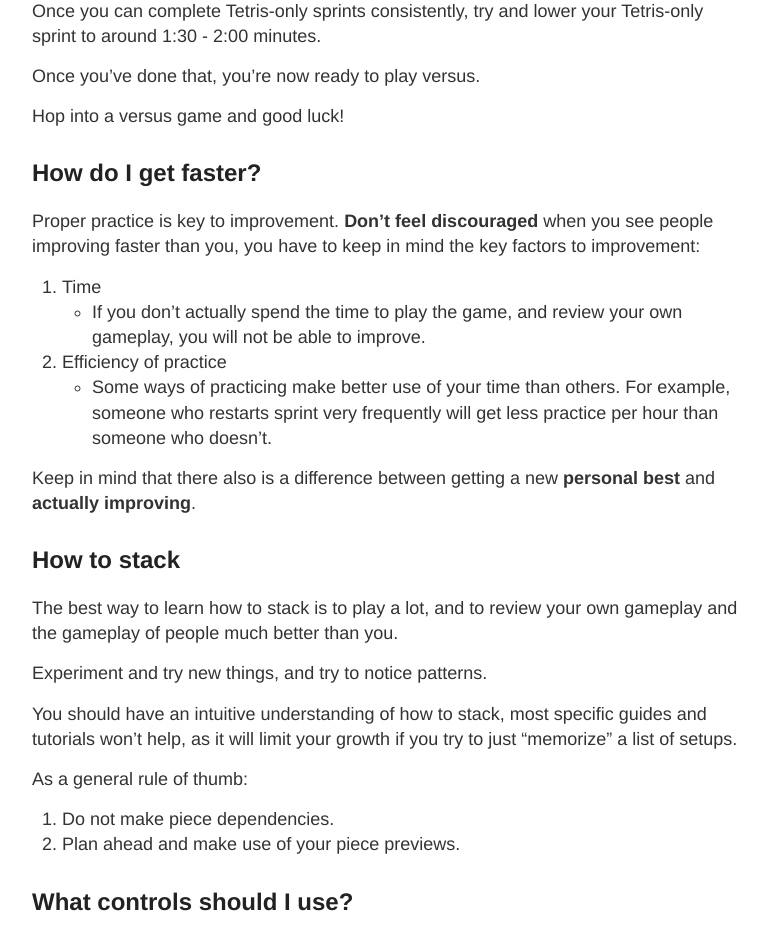
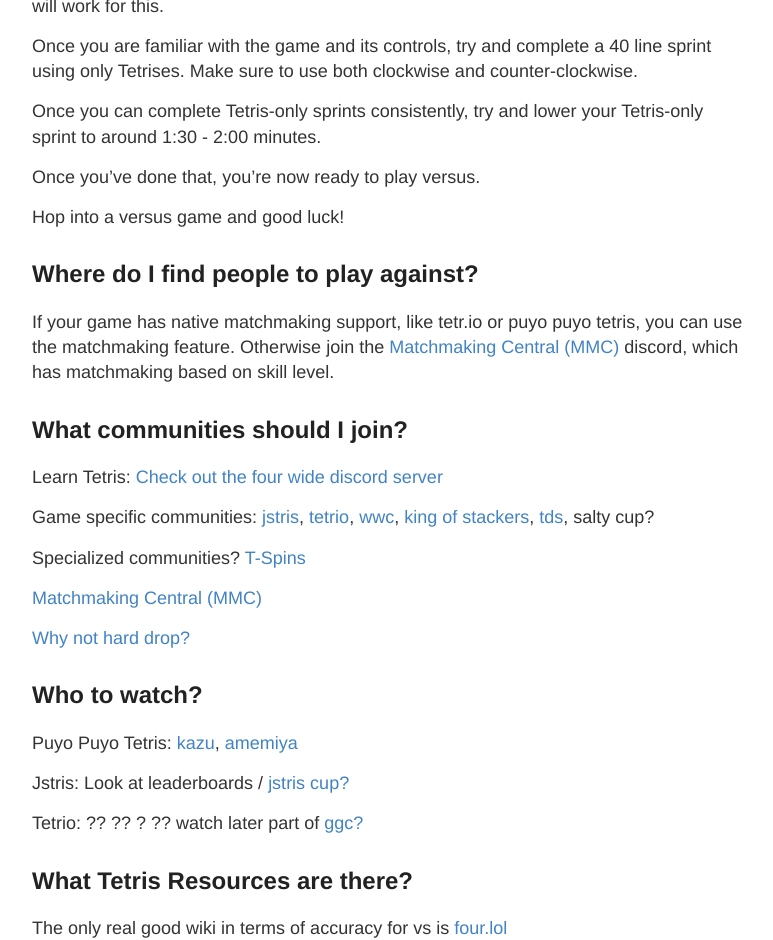
Before and after one commit to winterNebs/TETRIS-FAQ, a Jekyll site: the page built from index.md, in a window 1280 px wide and 1400 px high, scrolled down 2724 px. Shown: the top 940 px of the window, without its empty margins (248-1021 px from the left). Built offline with Jekyll 4.4.1, drawn with Linux system fonts in a browser that asks for light colours; our own code applies the rules of GitHub Pages for plain Markdown files; some of the changed text lies outside the part shown.

Commit message:
Update index.md

```diff
--- a/index.md
+++ b/index.md
@@ -1,4 +1,4 @@
-# Tetris FAQ
+# Tetris FAQ for [Four Wide](http://fourwi.de)
 
 ## If you don't want to read, you can consider purchasing personalized coaching from me
 
@@ -43,6 +43,48 @@
 Once you've done that, you're now ready to play versus.
 
 Hop into a versus game and good luck!
+
+
+
+## Where do I find people to play against?
+
+If your game has native matchmaking support, like tetr.io or puyo puyo tetris, you can use the matchmaking feature. Otherwise join the [Matchmaking Central (MMC)](https://discord.gg/yvUQwhq) discord, which has matchmaking based on skill level.
+
+## What communities should I join?
+
+Learn Tetris: [Check out the four wide discord server](http://fourwi.de/)
+
+Game specific communities:  [jstris](https://discord.gg/RcNFCZC), [tetrio](https://discord.gg/ufDb2XJ), [wwc](https://discord.gg/wwc), [king of stackers](https://discord.gg/hVsbAAC), [tds](https://discord.gg/KTN3rnw), salty cup?
+
+Specialized communities?  [T-Spins](https://discord.gg/JRCAQM5)
+
+ [Matchmaking Central (MMC)](https://discord.gg/yvUQwhq)
+
+[Why not hard drop?](harddrop)
+
+## Who to watch?
+
+Puyo Puyo Tetris: [kazu](https://www.youtube.com/channel/UC4ldIp7QXgOObJ7QcvfIJpg), [amemiya](https://www.youtube.com/channel/UCHog7L3CzsDg2GH9aza1bPg)
+
+Jstris: Look at leaderboards / [jstris cup?](https://www.youtube.com/watch?v=EcqhI5wtWLU&t=7651s)
+
+Tetrio: ?? ?? ? ?? watch later part of [ggc?](https://www.twitch.tv/videos/643856954?t=04h16m43s)
+
+
+
+## What Tetris Resources are there?
+
+The only real good wiki in terms of accuracy for vs is [four.lol](https://four.lol/)
+
+Here are some other wikis that you can look at if you're just interested in look at setups. Looking at setups is a noob trap, use at your own risk. (Just look at the diagrams, it doesn't' matter if you can't read Japanese)
+
+[tetrisopener.wicurio.com](https://tetrisopener.wicurio.com/index.php)
+
+[atwiki tetrismaps](https://w.atwiki.jp/tetrismaps)
+
+[list of looping openers](https://gall.dcinside.com/mgallery/board/view?id=pute&no=6695)
+
+[hd wiki](https://harddrop.com/wiki/Tetris_Wiki)
 
 ## How do I get faster?
 
```
Also changed, not shown: other parts of index.md (+3 -1 lines).
